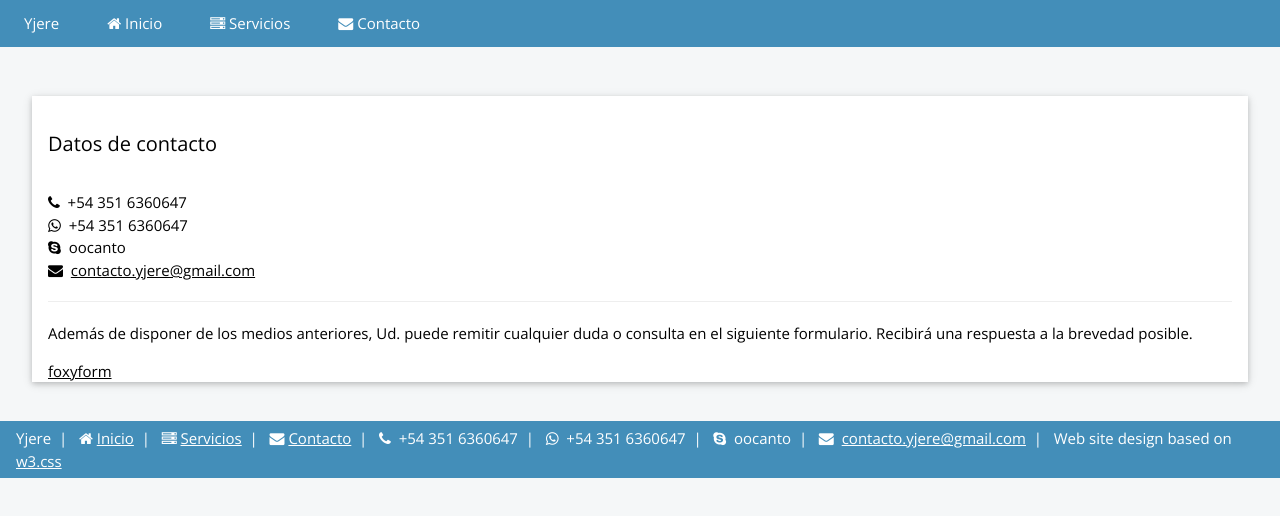
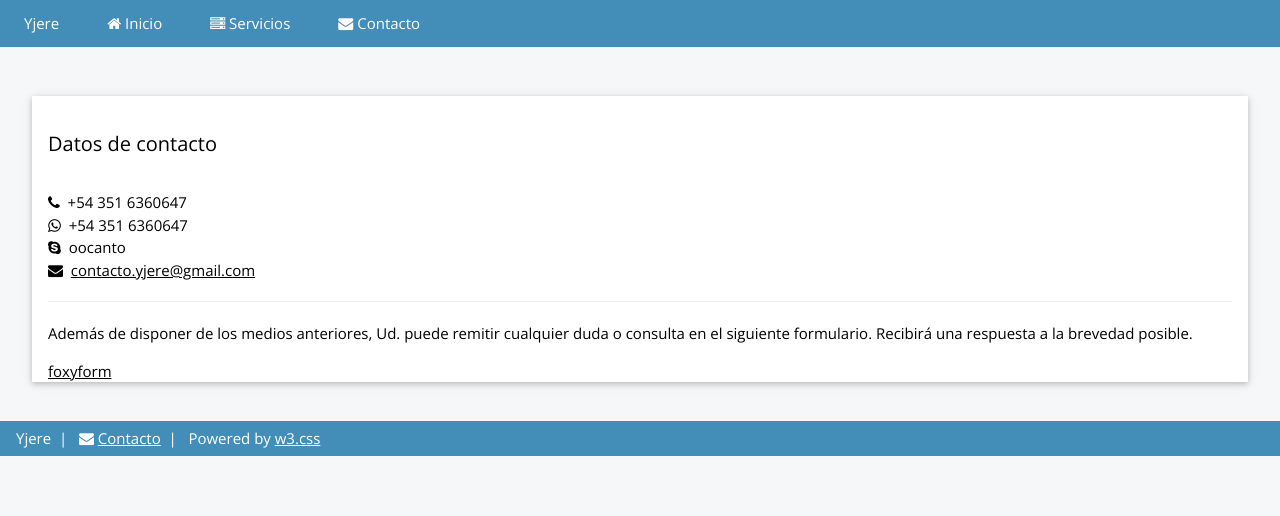
Before and after one commit to oocanto/yjere, a plain HTML site: page contact.html in a window 1280 px wide. Drawn offline with nearby package versions, Linux system fonts and the light colour scheme.

Commit message:
Se simplifica datos del footer.

```diff
--- a/contact.html
+++ b/contact.html
@@ -74,14 +74,8 @@
         <!-- Footer -->
         <footer class="w3-container w3-theme-d3 w3-padding-6">
             Yjere&nbsp;&nbsp;|&nbsp;&nbsp;
-            <i class="fa fa-home"></i>&nbsp;<a href="index.html">Inicio</a>&nbsp;&nbsp;|&nbsp;&nbsp;
-            <i class="fa fa-server"></i>&nbsp;<a href="services.html">Servicios</a>&nbsp;&nbsp;|&nbsp;&nbsp;
             <i class="fa fa-envelope"></i>&nbsp;<a href="contact.html">Contacto</a>&nbsp;&nbsp;|&nbsp;&nbsp;
-            <i class="fa fa-phone"></i>&nbsp;&nbsp;+54 351 6360647&nbsp;&nbsp;|&nbsp;&nbsp;
-            <i class="fa fa-whatsapp"></i>&nbsp;&nbsp;+54 351 6360647&nbsp;&nbsp;|&nbsp;&nbsp;
-            <i class="fa fa-skype"></i>&nbsp;&nbsp;oocanto&nbsp;&nbsp;|&nbsp;&nbsp;
-            <i class="fa fa-envelope"></i>&nbsp;&nbsp;<a href="mailto:contacto.yjere@gmail.com">contacto.yjere@gmail.com</a>&nbsp;&nbsp;|&nbsp;&nbsp;
-            Web site design based on <a href="https://www.w3schools.com/w3css/default.asp" target="_blank">w3.css</a>
+            Powered by <a href="https://www.w3schools.com/w3css/default.asp" target="_blank">w3.css</a>
         </footer>
         <script>
             // Accordion
```
Also changed, not shown: index.html (+1 -7 lines), services.html (+1 -7 lines).
